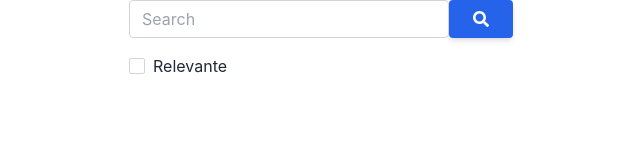
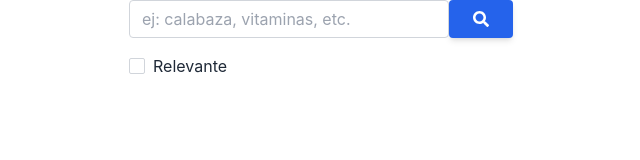
Before and after one commit to Ignaherrero/challenge-atomik, a Next.js app: page / in a window 1280 px wide. Shown: the top 160 px of the page, without its empty margins (319-959 px from the left). Built offline with nearby package versions, Linux system fonts and the light colour scheme.

Commit message:
add placeholder

```diff
--- a/pages/index.jsx
+++ b/pages/index.jsx
@@ -83,7 +83,7 @@ export default function Home() {
                 {...register("article", { required: true, maxLength: 80 })}
                 type="search"
                 className="form-control relative flex-auto min-w-0 block px-3 py-1.5 text-base font-normal text-gray-700 bg-white bg-clip-padding border border-solid border-gray-300 rounded transition ease-in-out m-0 focus:text-gray-700 focus:bg-white focus:border-blue-600 focus:outline-none"
-                placeholder="Search"
+                placeholder="ej: calabaza, vitaminas, etc."
                 aria-label="Search"
                 aria-describedby="button-addon2"
               />
```
